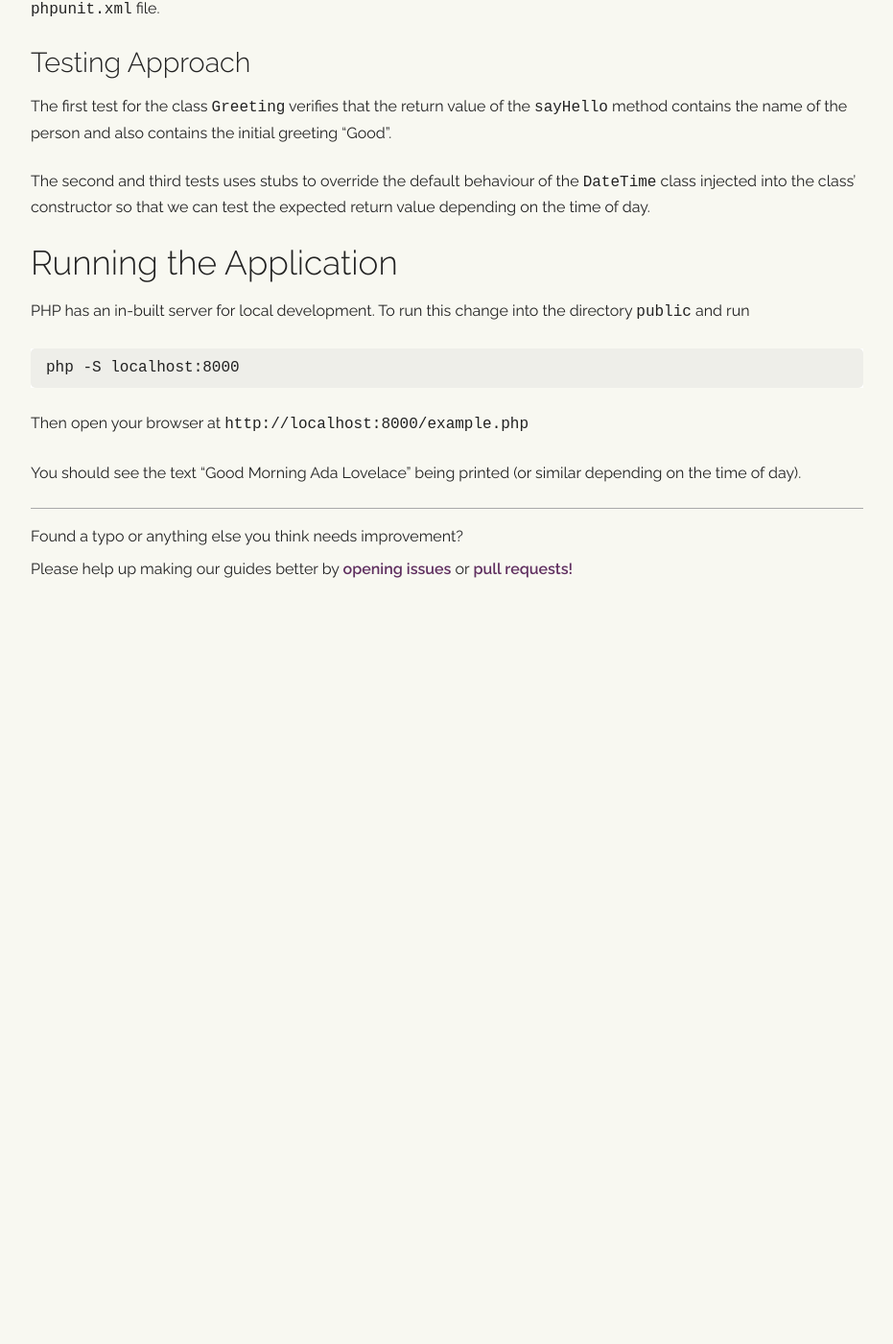
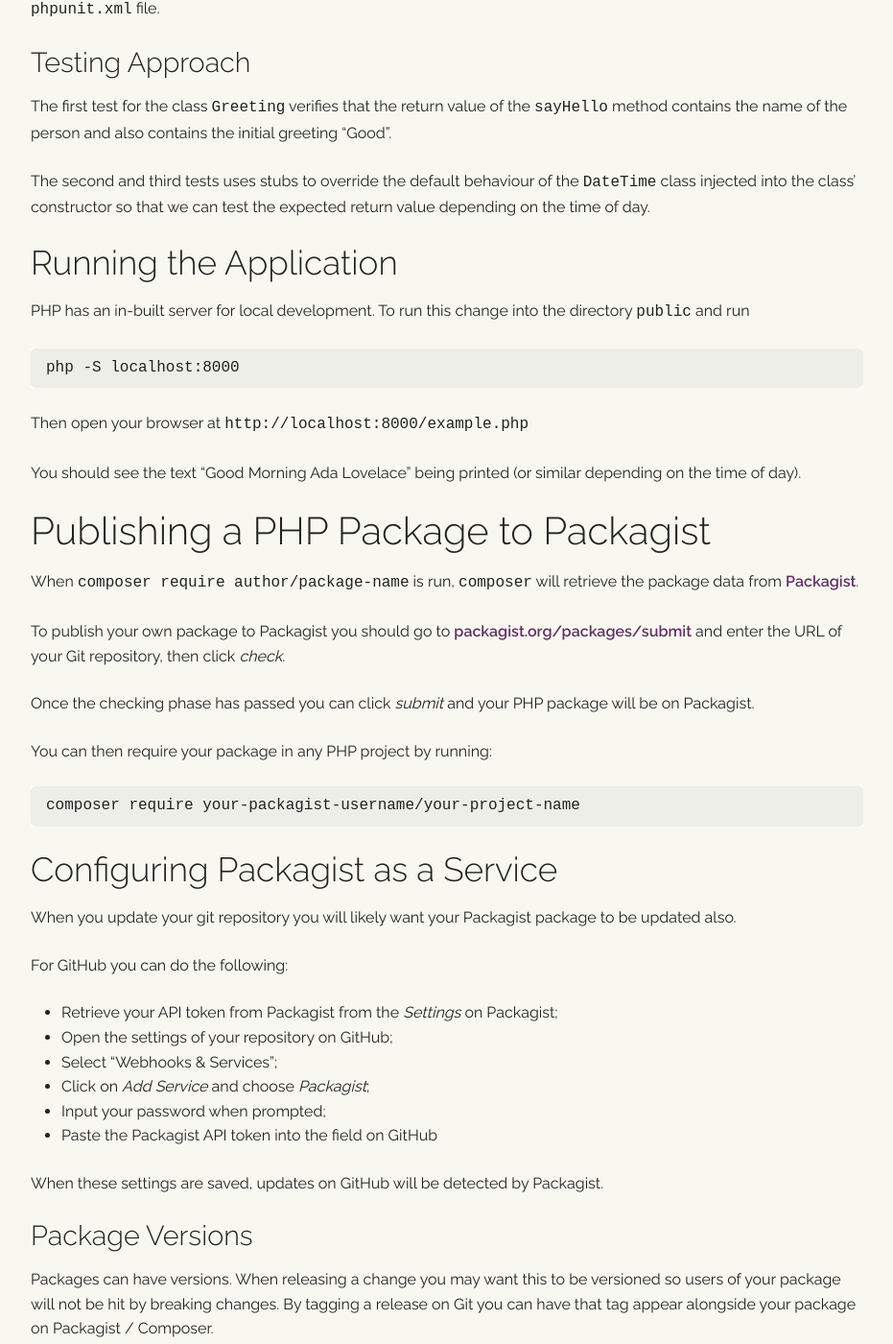
Before and after one commit to vanilla-project/vanilla-project.guide, a Jekyll site: the page built from _guides/php/package.md, in a window 1280 px wide and 1400 px high, scrolled down 3292 px. Shown: the whole window at 96% size, without its empty margins (174-1105 px from the left). Built offline with Jekyll 4.4.1, drawn with Linux system fonts in a browser that asks for light colours; before the commit the page ends 3922 px from its top, so only the background shows below that; some of the changed text lies outside the part shown.

Commit message:
Adds Packagist publishing instructions

````diff
--- a/_guides/php/package.md
+++ b/_guides/php/package.md
@@ -147,3 +147,57 @@ php -S localhost:8000
 Then open your browser at `http://localhost:8000/example.php`
 
 You should see the text &ldquo;Good Morning Ada Lovelace&rdquo; being printed (or similar depending on the time of day).
+
+
+## Publishing a PHP Package to Packagist
+
+When `composer require author/package-name` is run, `composer` will retrieve the package data from [Packagist](https://packagist.org/).
+
+To publish your own package to Packagist you should go to [packagist.org/packages/submit](https://packagist.org/packages/submit) and enter the URL of your Git repository, then click _check_.
+
+Once the checking phase has passed you can click _submit_ and your PHP package will be on Packagist.
+
+You can then require your package in any PHP project by running:
+
+```
+composer require your-packagist-username/your-project-name
+```
+
+### Configuring Packagist as a Service
+
+When you update your git repository you will likely want your Packagist package to be updated also.
+
+For GitHub you can do the following:
+
+- Retrieve your API token from Packagist from the _Settings_ on Packagist;
+- Open the settings of your repository on GitHub;
+- Select "Webhooks & Services";
+- Click on _Add Service_ and choose _Packagist_;
+- Input your password when prompted;
+- Paste the Packagist API token into the field on GitHub
+
+When these settings are saved, updates on GitHub will be detected by Packagist.
+
+#### Package Versions
+
+Packages can have versions. When releasing a change you may want this to be versioned so users of your package will not be hit by breaking changes. By tagging a release on Git you can have that tag appear alongside your package on Packagist / Composer.
+
+Use:
+```
+git tag <version>
+```
+
+Eg.:
+```
+git tag 1.0.0
+```
+
+```
+git push origin 1.0.0
+```
+
+Your package will now have a version, and a specific version can be required:
+
+```
+composer require your-packagist-username/your-project-name:1.0.0
+```
````
